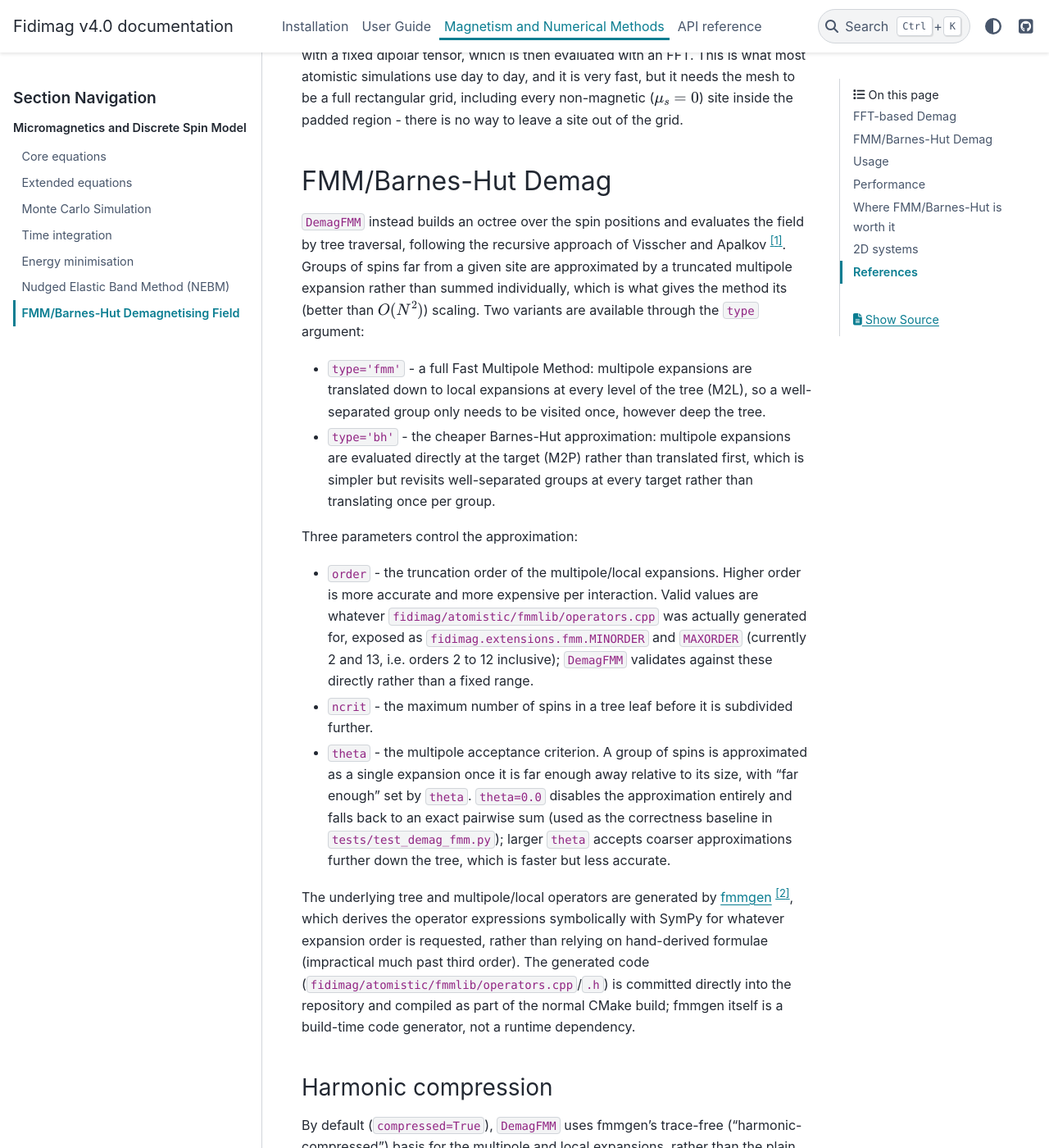
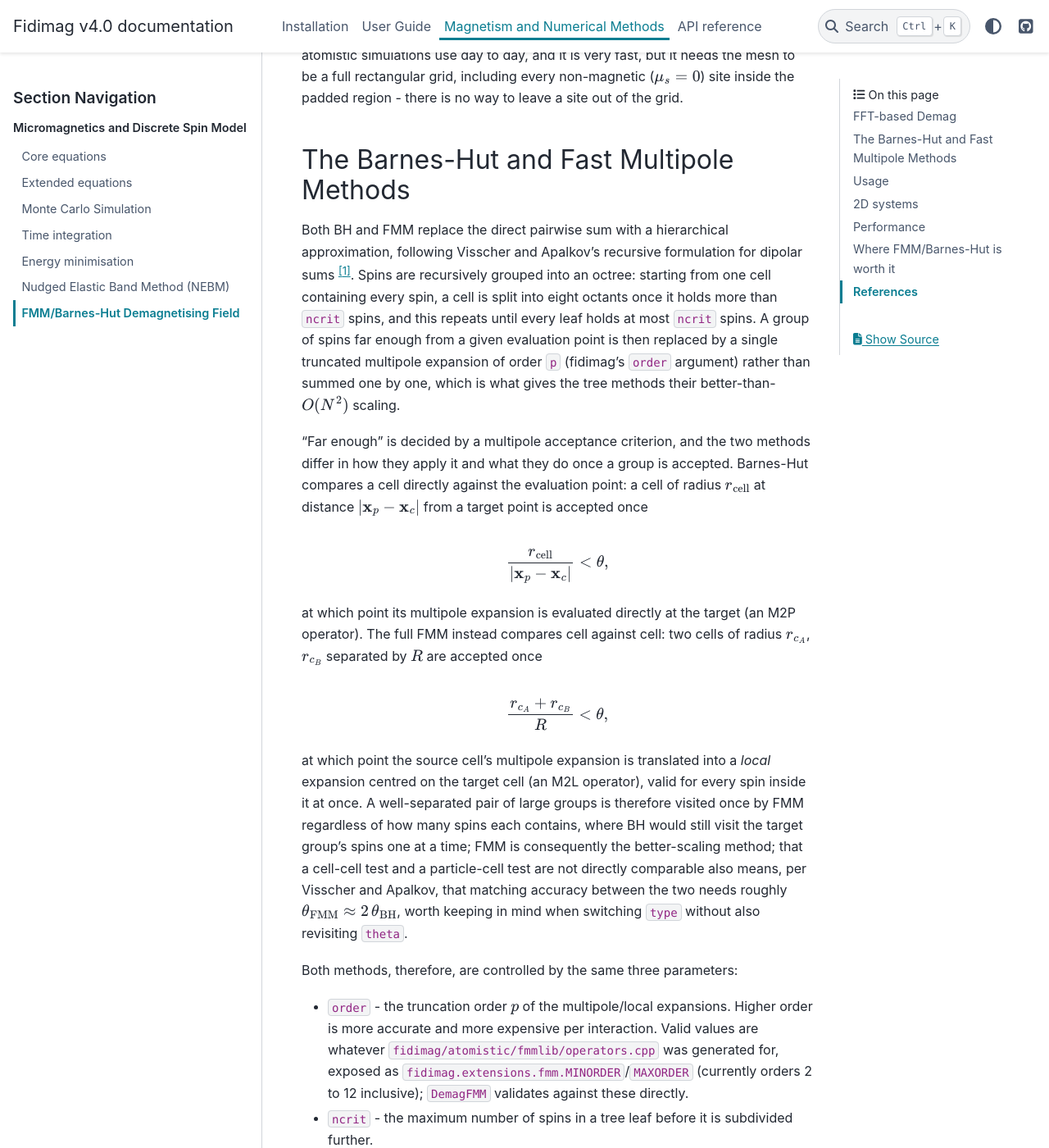
Before and after one commit to computationalmodelling/fidimag, a Sphinx documentation site: the page built from doc/physics_num_methods/demag_fmm.rst, in a window 1280 px wide and 1400 px high, scrolled down 537 px. Shown: the whole window at 82% size. Built offline with Sphinx 7.4.7 and the PyData theme 0.15.4, drawn with Linux system fonts in a browser that asks for light colours; pages that are not in the unit, such as notebooks, are missing from menus; some of the changed text lies outside the part shown.

Commit message:
Rewrite demag_fmm docs around the fmmgen paper's method description

```diff
--- a/doc/physics_num_methods/demag_fmm.rst
+++ b/doc/physics_num_methods/demag_fmm.rst
@@ -3,11 +3,10 @@ FMM/Barnes-Hut Demagnetising Field
 
 The dipolar (demagnetising, stray field) interaction, defined in
 :doc:`core_eqs`, is a sum over every pair of spins in the system, so a direct
-evaluation costs :math:`O(N^2)` per field update. Fidimag currently offers two
-ways of avoiding that cost for atomistic simulations: ``Demag``, which uses
-OOMMF's FFT convolution, and ``DemagFMM``, which uses a hierarchical tree
-method (a genuine Fast Multipole Method, or the cheaper Barnes-Hut
-approximation to it). Both live in ``fidimag/atomistic/demag.py``.
+evaluation costs :math:`O(N^2)` per field update. Fidimag offers two ways of
+avoiding that cost for atomistic simulations: ``Demag``, which uses OOMMF's
+FFT convolution, and ``DemagFMM``, which uses a Fast Multipole Method (FMM)
+or Barnes-Hut (BH) tree. Both live in ``fidimag/atomistic/demag.py``.
 
 FFT-based Demag
 ----------------
@@ -20,66 +19,147 @@ day, and it is very fast, but it needs the mesh to be a full rectangular
 grid, including every non-magnetic (:math:`\mu_s=0`) site inside the padded
 region - there is no way to leave a site out of the grid.
 
-FMM/Barnes-Hut Demag
----------------------
+The Barnes-Hut and Fast Multipole Methods
+-------------------------------------------
 
-``DemagFMM`` instead builds an octree over the spin positions and evaluates
-the field by tree traversal, following the recursive approach of Visscher
-and Apalkov [1]_. Groups of spins far from a given site are approximated by
-a truncated multipole expansion rather than summed individually, which is
-what gives the method its (better than :math:`O(N^2)`) scaling. Two
-variants are available through the ``type`` argument:
+Both BH and FMM replace the direct pairwise sum with a hierarchical
+approximation, following Visscher and Apalkov's recursive formulation for
+dipolar sums [1]_. Spins are recursively grouped into an octree: starting
+from one cell containing every spin, a cell is split into eight octants
+once it holds more than ``ncrit`` spins, and this repeats until every leaf
+holds at most ``ncrit`` spins. A group of spins far enough from a given
+evaluation point is then replaced by a single truncated multipole
+expansion of order ``p`` (fidimag's ``order`` argument) rather than summed
+one by one, which is what gives the tree methods their better-than-
+:math:`O(N^2)` scaling.
 
-- ``type='fmm'`` - a full Fast Multipole Method: multipole expansions are
-  translated down to local expansions at every level of the tree (M2L), so a
-  well-separated group only needs to be visited once, however deep the tree.
-- ``type='bh'`` - the cheaper Barnes-Hut approximation: multipole
-  expansions are evaluated directly at the target (M2P) rather than
-  translated first, which is simpler but revisits well-separated groups at
-  every target rather than translating once per group.
+"Far enough" is decided by a multipole acceptance criterion, and the two
+methods differ in how they apply it and what they do once a group is
+accepted. Barnes-Hut compares a cell directly against the evaluation point:
+a cell of radius :math:`r_{\text{cell}}` at distance :math:`|\mathbf{x}_p -
+\mathbf{x}_c|` from a target point is accepted once
 
-Three parameters control the approximation:
+.. math::
+   \frac{r_{\text{cell}}}{|\mathbf{x}_p - \mathbf{x}_c|} < \theta,
 
-- ``order`` - the truncation order of the multipole/local expansions.
-  Higher order is more accurate and more expensive per interaction. Valid
-  values are whatever ``fidimag/atomistic/fmmlib/operators.cpp`` was
-  actually generated for, exposed as ``fidimag.extensions.fmm.MINORDER`` and
-  ``MAXORDER`` (currently 2 and 13, i.e. orders 2 to 12 inclusive);
-  ``DemagFMM`` validates against these directly rather than a fixed range.
+at which point its multipole expansion is evaluated directly at the target
+(an M2P operator). The full FMM instead compares cell against cell: two
+cells of radius :math:`r_{c_A}`, :math:`r_{c_B}` separated by :math:`R` are
+accepted once
+
+.. math::
+   \frac{r_{c_A} + r_{c_B}}{R} < \theta,
+
+at which point the source cell's multipole expansion is translated into a
+*local* expansion centred on the target cell (an M2L operator), valid for
+every spin inside it at once. A well-separated pair of large groups is
+therefore visited once by FMM regardless of how many spins each contains,
+where BH would still visit the target group's spins one at a time; FMM is
+consequently the better-scaling method; that a cell-cell test and a
+particle-cell test are not directly comparable also means, per Visscher and
+Apalkov, that matching accuracy between the two needs roughly
+:math:`\theta_{\text{FMM}} \approx 2\,\theta_{\text{BH}}`, worth keeping in
+mind when switching ``type`` without also revisiting ``theta``.
+
+Both methods, therefore, are controlled by the same three parameters:
+
+- ``order`` - the truncation order :math:`p` of the multipole/local
+  expansions. Higher order is more accurate and more expensive per
+  interaction. Valid values are whatever
+  ``fidimag/atomistic/fmmlib/operators.cpp`` was generated for, exposed as
+  ``fidimag.extensions.fmm.MINORDER``/``MAXORDER`` (currently orders 2 to
+  12 inclusive); ``DemagFMM`` validates against these directly.
 - ``ncrit`` - the maximum number of spins in a tree leaf before it is
   subdivided further.
-- ``theta`` - the multipole acceptance criterion. A group of spins is
-  approximated as a single expansion once it is far enough away relative to
-  its size, with "far enough" set by ``theta``. ``theta=0.0`` disables the
-  approximation entirely and falls back to an exact pairwise sum (used as
-  the correctness baseline in ``tests/test_demag_fmm.py``); larger ``theta``
-  accepts coarser approximations further down the tree, which is faster but
-  less accurate.
+- ``theta`` - the multipole acceptance criterion above. ``theta=0.0``
+  disables the approximation entirely and falls back to an exact pairwise
+  sum (used as the correctness baseline in ``tests/test_demag_fmm.py``);
+  larger ``theta`` accepts coarser, faster, less accurate approximations
+  further down the tree.
 
-The underlying tree and multipole/local operators are generated by
-`fmmgen <https://github.com/rpep/fmmgen>`_ [2]_, which derives the operator
-expressions symbolically with SymPy for whatever expansion order is
-requested, rather than relying on hand-derived formulae (impractical much
-past third order). The generated code
+and the choice between them is fidimag's ``type`` argument: ``type='fmm'``
+(the default) for the full FMM, ``type='bh'`` for Barnes-Hut.
+
+Multipole and local expansions
+~~~~~~~~~~~~~~~~~~~~~~~~~~~~~~~
+
+The expansions themselves come from Taylor-expanding the dipolar Green's
+function about a cell centre. Using multi-index notation for a triple
+:math:`\mathbf{n} = (n_x, n_y, n_z)`, with :math:`\mathbf{r}^{\mathbf{n}} =
+x^{n_x} y^{n_y} z^{n_z}` and :math:`\mathbf{n}! = n_x!\, n_y!\, n_z!`, a
+source at :math:`\mathbf{x}_a` has multipole moments about a cell centre
+:math:`\mathbf{z}_A`
+
+.. math::
+   \mathbf{M}_{\mathbf{n}}(\mathbf{z}_A) = \sum_{|\mathbf{k}|=0}^{p-|\mathbf{n}|}
+   \frac{(\mathbf{z}_A - \mathbf{x}_a)^{\mathbf{k}}}{\mathbf{k}!}\, \mathcal{S}_{\mathbf{n}-\mathbf{k}},
+
+where :math:`\mathcal{S}` are the source's own moments (this is the P2M
+operator). A dipole source, which is what a magnetic moment is, has
+:math:`\mathcal{S}_{(1,0,0)}=\mu_x`, :math:`\mathcal{S}_{(0,1,0)}=\mu_y`,
+:math:`\mathcal{S}_{(0,0,1)}=\mu_z` and every other moment zero; fmmgen
+calls this minimum order the *source order*, ``source_order=1`` for
+fidimag's magnetic moments (``source_order=0`` would be a point charge,
+``2`` a quadrupole, and so on). When a cell is subdivided, a child's
+moments are shifted to the parent's centre :math:`\mathbf{z}_A'` by the
+M2M operator
+
+.. math::
+   \mathbf{M}_{\mathbf{n}}(\mathbf{z}_A') = \sum_{|\mathbf{k}|=0}^{p-|\mathbf{n}|}
+   \frac{(\mathbf{z}_A - \mathbf{z}_A')^{\mathbf{k}}}{\mathbf{k}!}\, \mathbf{M}_{\mathbf{n}-\mathbf{k}}(\mathbf{z}_A).
+
+Once a source cell at :math:`\mathbf{z}_A` and target cell at
+:math:`\mathbf{z}_B` satisfy the FMM acceptance criterion, the M2L operator
+converts the source's multipole expansion into a local expansion about the
+target's centre,
+
+.. math::
+   \mathbf{L}_{\mathbf{n}}(\mathbf{z}_B) = \sum_{|\mathbf{m}|=0}^{p-|\mathbf{n}|-s}
+   (-1)^{\mathbf{n}}\, \mathbf{M}_{\mathbf{m}}(\mathbf{z}_A)\, \nabla^{\mathbf{n}+\mathbf{m}}\phi(\mathbf{z}_B - \mathbf{z}_A),
+
+with :math:`\phi` the dipolar Green's function and :math:`s` the source
+order; every spin in the target cell then reads its field from this one
+local expansion (the L2P operator), rather than the source cell's
+multipole expansion directly. A Barnes-Hut-accepted cell skips straight to
+this last step, evaluating the source's multipole expansion at the target
+point itself (M2P) with no local expansion in between. Differentiating the
+local (or multipole, for M2P) expansion gives the field components fidimag
+actually asks for, rather than the potential.
+
+Symbolic operator generation
+~~~~~~~~~~~~~~~~~~~~~~~~~~~~~
+
+The number of terms in a multipole expansion of order :math:`p` grows as
+:math:`p(p+1)/2` (more, once a nonzero source order or the trace-free basis
+below is factored in), which Pepper and Fangohr note becomes tedious to
+hand-derive correctly beyond about third order [2]_, and previously made
+supporting an arbitrary source order (monopole, dipole, quadrupole, ...) in
+one codebase impractical, forcing separate hand-written implementations
+per case. `fmmgen <https://github.com/rpep/fmmgen>`_ instead derives the
+P2M/M2M/M2L/L2P/M2P operators symbolically with SymPy for whatever order
+and source order are requested, and emits optimised C/C++ from the result
+- common subexpression elimination, and exploiting the Laplace equation's
+harmonicity (:math:`\nabla^{\mathbf{n}+(0,0,2)}\phi = -\nabla^{\mathbf{n}+(2,0,0)}\phi -
+\nabla^{\mathbf{n}+(0,2,0)}\phi`) to compute some derivatives from others rather
+than symbolically from scratch, among other passes.
+
+The generated code
 (``fidimag/atomistic/fmmlib/operators.cpp``/``.h``) is committed directly
 into the repository and compiled as part of the normal CMake build; fmmgen
-itself is a build-time code generator, not a runtime dependency.
+itself is a build-time code generator, not a runtime dependency of
+fidimag.
 
 Harmonic compression
 ~~~~~~~~~~~~~~~~~~~~~
 
 By default (``compressed=True``), ``DemagFMM`` uses fmmgen's trace-free
-("harmonic-compressed") basis for the multipole and local expansions, rather
-than the plain Cartesian tensor basis. The two are algebraically identical,
-but the compressed basis has :math:`(p+1)^2` coefficients at order
-:math:`p` instead of the uncompressed :math:`\binom{p+3}{3}`, which
-substantially reduces the operation count of the M2L step - the dominant
-cost at high expansion order. See Coles and Bieri [3]_ for the derivation of
-the reduction fmmgen implements. Because the two bases are algebraically
-equivalent, ``tests/test_demag_fmm.py`` checks the compressed path directly
-against the FFT-based ``Demag`` (and, for a brute-force ground truth,
-against ``DemagFull``), rather than treating it as a separate approximation
-to validate independently.
+("harmonic-compressed") basis for the multipole and local expansions,
+rather than the plain Cartesian tensor basis above. The two are
+algebraically identical, but the compressed basis has :math:`(p+1)^2`
+coefficients at order :math:`p` instead of the uncompressed
+:math:`\binom{p+3}{3}`, which substantially reduces the operation count of
+the M2L step - the dominant cost at high expansion order. See Coles and
+Bieri for the derivation of the reduction fmmgen implements [3]_.
 
 Usage
 -----
@@ -99,8 +179,29 @@ interaction::
 
 There is no separate driver keyword to pick ``DemagFMM`` over ``Demag`` -
 they are both ordinary ``Energy`` interactions, and either or both can be
-added to a simulation. ``type='fmm'`` (the default) and ``type='bh'`` select
-between the FMM and Barnes-Hut variants described above.
+added to a simulation.
+
+2D systems
+----------
+
+A 2D mesh (``CuboidMesh`` with ``nz=1``) has every site at the same z, so
+only relative (x, y) displacements ever enter the field calculation
+between them - the tree does not need a z column at all, whatever that
+shared z actually is. fmmgen's planar operator variant
+(``generate_code(..., planar=True)``) drops the multipole/local terms that
+are always zero once every source and target has z=0; this is not a
+further approximation on top of ``order``/``theta``, since a 2D mesh's
+sites genuinely satisfy that condition exactly. ``DemagFMM`` detects a 2D
+mesh and uses the planar variant automatically - no separate argument is
+needed to ask for it.
+
+.. image:: ../images/demag_fmm_2d_vs_general.png
+
+``benchmarks/demag_fmm_2d_vs_general.py`` times the planar variant against
+the general one on the same 2D mesh, for :math:`L \times L` meshes up to
+:math:`N=22{,}500`. The planar variant is consistently faster, by 1.3x to
+1.7x depending on ``theta``, since the reduction is a fixed cut in
+operation count per interaction rather than a change in scaling.
 
 Performance
 -----------
@@ -111,153 +212,65 @@ Performance
 for ``DemagFMM`` against ``Demag``, on cubic :math:`L\times L\times L`
 atomistic cuboid meshes, sweeping :math:`L` from 5 to 60 (:math:`N=125` to
 :math:`N=216{,}000` spins) and ``theta`` over 0.3, 0.5, 0.7 and 0.9, at
-``order=8``, ``ncrit=128``. Both methods' field is already computed for the
-timing loop, so their relative L2 difference (against each other, restricted
-to nothing here since every site is active) is a free byproduct, recorded as
-``field_rel_err`` in the CSV and shown in the bottom panel. See
-``benchmarks/results/`` for the raw CSV.
+``order=8``. The bottom panel is the relative field error against
+``Demag``, a free byproduct of timing both on the same spin configuration.
 
-At the smallest size tested (:math:`N=125`), ``DemagFMM`` and ``Demag`` take
-about the same time. From there the gap widens steadily with :math:`N`: at
-the largest size tested (:math:`N=216{,}000`), ``DemagFMM`` is slower than
+At the smallest size tested (:math:`N=125`), ``DemagFMM`` and ``Demag``
+take about the same time. From there the gap widens steadily with
+:math:`N`: at the largest size tested, ``DemagFMM`` is slower than
 ``Demag`` by a factor of about 28x at ``theta=0.7`` and about 740x at
-``theta=0.3``, and the gap is still widening at that point, not levelling
-off. This is not a surprising result: a solid cuboid is exactly the
-geometry the FFT convolution is designed for, with full translational
-symmetry and no wasted grid sites, so it is a genuinely unfavourable
-comparison for the tree method.
-
-Accuracy behaves exactly as ``theta`` is meant to control it: tighter
-(smaller) ``theta`` is both slower and more accurate, degrading smoothly
-with no surprises, from :math:`5\times10^{-7}` at ``theta=0.3`` up to about
-1.1% at ``theta=0.9``, both essentially independent of :math:`N` over the
-range tested. ``theta=0.9`` is the only one of the four that is not
-comfortably accurate for most purposes; ``0.3`` to ``0.7`` all stay under
-0.1%.
+``theta=0.3``, and still widening. This is not a surprising result: a
+solid cuboid is exactly the geometry the FFT convolution is designed for,
+with full translational symmetry and no wasted grid sites, so it is a
+genuinely unfavourable comparison for the tree method. Accuracy degrades
+smoothly as ``theta`` loosens, from :math:`5\times10^{-7}` at ``theta=0.3``
+to about 1.1% at ``theta=0.9``, both essentially independent of :math:`N`
+over the range tested.
 
 Where FMM/Barnes-Hut is worth it
 ---------------------------------
 
 The FFT method's restriction to a ``CuboidMesh`` is fundamental, not
 incidental - the convolution relies on translational symmetry across a
-regular grid. ``DemagFMM`` has no such restriction in principle: it operates
-on a list of spin positions, not a grid, so it is the natural route to
-supporting demagnetising fields on irregular or non-cuboid meshes in the
-future.
+regular grid. ``DemagFMM`` has no such restriction in principle: it
+operates on a list of spin positions, not a grid, so it is the natural
+route to supporting demagnetising fields on irregular or non-cuboid
+meshes in the future.
 
 There is also a more immediate benefit even on ``CuboidMesh``. The FFT
 method must pad and transform the full grid, including every non-magnetic
 (:math:`\mu_s=0`) site - a patterned sample with large non-magnetic gaps
 pays the same grid cost as a solid block of the same bounding box.
-``DemagFMM`` does not: ``DemagFMM.setup()`` restricts its tree to the sites
-with ``mu_s != 0`` (``np.nonzero(mu_s)``), so its cost tracks the number of
-magnetic sites rather than the size of the bounding box they sit in.
-``mu_s=0`` sites are simply returned at exactly zero field, since they
-carry no moment and never needed one evaluated at them in the first place.
-
-``benchmarks/demag_fmm_vs_fft_sparse.py`` demonstrates this on a fixed
-4x4 array of 2.5 nm radius, 3-atomic-layer nanodisks (about 12,800 active
-atomistic sites throughout), growing only the spacing between disks, so
-the bounding box - and with it the FFT method's grid - grows while the
-active site count does not. It sweeps the same ``theta`` values as the
-solid-cuboid benchmark above, at ``order=8``. ``benchmarks/plot_nanodisk_array.py``
-renders the ``mu_s`` pattern itself; here it is at the 18 nm spacing point
-(94% empty):
+``DemagFMM`` does not: it builds its tree only from the sites with
+``mu_s != 0``, so its cost tracks the number of magnetic sites rather than
+the size of the bounding box they sit in. ``mu_s=0`` sites are returned at
+exactly zero field, since they carry no moment and never needed one
+evaluated at them.
 
 .. image:: ../images/nanodisk_array_geometry.png
 
 .. image:: ../images/demag_fmm_vs_fft_sparse.png
 
-The x-axis is ``N_grid``, not "sparsity", on purpose: ``Demag``'s cost is a
-direct function of the bounding-box grid it convolves over, full stop, with
-no notion of how much of that grid is empty. Growing the disk spacing here
-grows ``N_grid`` while ``N_active`` stays fixed, which *also* grows the
-derived "percent empty" (:math:`1 - N_{\text{active}} / N_{\text{grid}}`)
-quoted below - but that is a side effect of the one knob (spacing) being
-varied, not an independent cause, so plotting ``Demag``'s time against
-emptiness itself would suggest a causal relationship that is not really
-there. The bottom panel is the field accuracy, restricted to the active
-sites (see the note on ``time_demag`` in the benchmark script for why
-inactive sites are excluded from that comparison).
+``benchmarks/demag_fmm_vs_fft_sparse.py`` demonstrates this on a fixed 4x4
+array of 2.5 nm radius nanodisks (about 12,800 active atomistic sites
+throughout), growing only the spacing between disks, so the bounding box -
+and with it the FFT method's grid - grows while the active site count does
+not. At the smallest spacing tested (6 nm, 45% empty), ``DemagFMM`` is 9x
+to 55x slower than ``Demag`` depending on ``theta``; the two cross at
+around 96-97% empty, and by the widest spacing tested (90 nm, 99.8% empty),
+``DemagFMM`` is 8x to 10x faster, essentially independent of ``theta``.
+This is the geometry - sparse, patterned, or otherwise mostly-empty
+samples such as nanomagnet or MRAM bit arrays - the ``mu_s=0`` exclusion
+is for. Accuracy stays comfortably good throughout this sweep too: worst
+case is 0.17% (``theta=0.9``, most densely packed spacing), and
+``theta <= 0.7`` never exceeds 0.01%.
 
-At the smallest spacing tested (6 nm, 45% empty), ``DemagFMM`` is 9x to 55x
-slower than ``Demag`` depending on ``theta`` (looser ``theta`` is faster).
-The gap closes as the array is spread out, all four ``theta`` curves
-crossing ``Demag`` at around 96-97% empty; by the widest spacing tested
-(90 nm, 99.8% empty, a :math:`5.27\times10^{6}`-site bounding box),
-``DemagFMM`` is 8x to 10x faster than ``Demag``, essentially independent of
-``theta`` by that point. This is the geometry - sparse, patterned, or
-otherwise mostly-empty samples such as nanomagnet or MRAM bit arrays - the
-``mu_s=0`` exclusion is actually for.
-
-Accuracy (bottom panel) stays comfortably good throughout: worst case
-across the whole sweep is 0.17% (``theta=0.9``, smallest spacing tested),
-and ``theta <= 0.7`` never exceeds 0.01%. It is, if anything, slightly
-better than the equivalent solid-cuboid ``theta`` in the Performance section
-above (1.1% at ``theta=0.9`` there) - each disk is a small, separate
-cluster rather than one large connected block, so the net moment any single
-tree cell accumulates is smaller, which is what a geometric acceptance
-criterion like ``theta`` responds well to.
-
-One caveat: this only benefits the field evaluation. ``CuboidMesh``
-construction itself (in particular its neighbour list, needed regardless of
-which demag method is used) still costs :math:`O(\text{bounding box size})`
-and does not benefit from sparsity - at the widest spacing tested it took
-tens of seconds by itself, far more than either demag call. This is a
-one-off cost at ``Sim`` setup, not paid on every ``compute_field()`` call,
-so it does not affect the timings above, but it means very sparse samples
-with a very large bounding box are not free to set up even once the field
-evaluation itself is fast.
-
-While benchmarking this, ``Sim.set_mu_s()`` - which every sparse sample
-must call - turned out to have its own, worse-than-the-mesh-construction
-cost: it used to redo a full scan of the mesh's neighbour array for every
-single ``mu_s=0`` site, an :math:`O(n_{\text{zero}} \times n)` loop. That
-made it unusable long before this benchmark's field-evaluation comparison
-became relevant (tens of seconds even at a few hundred thousand sites, far
-worse at the sizes above). This has been fixed to a single vectorised pass
-over the neighbour array, independent of how many sites are zero.
-
-2D systems
-----------
-
-A 2D system is simply a ``CuboidMesh`` with ``nz=1``. Every site then sits
-at the same z coordinate, so only relative (x, y) displacements ever enter
-the field calculation between them - the tree does not need a z column at
-all, whatever that shared z actually is. fmmgen has a planar operator
-variant for exactly this (``generate_code(..., planar=True)``), which drops
-the multipole/local terms that are always zero for z=0 sources and targets;
-this is not an approximation, since a 2D mesh's sites genuinely satisfy
-that condition. ``DemagFMM.setup()`` detects ``mesh.nz == 1`` and routes to
-it automatically, through ``fidimag.extensions.fmm.FMM2D`` rather than the
-general ``FMM`` used for a 3D mesh - no separate argument is needed to ask
-for it.
-
-.. image:: ../images/demag_fmm_2d_vs_general.png
-
-``benchmarks/demag_fmm_2d_vs_general.py`` times ``FMM2D`` against ``FMM``
-called directly on the same 2D mesh's coordinates (forcing the general path
-a 3D mesh would otherwise take), for :math:`L \times L` meshes up to
-:math:`N=22{,}500`. The planar variant is consistently faster, by 1.3x to
-1.7x depending on ``theta``, with no clear trend against :math:`N` over the
-range tested - the reduction is in operation count per interaction, not
-algorithmic complexity, so the speedup is closer to a constant factor than
-a growing one. The two disagree by no more than :math:`2\times10^{-4}`
-across the sweep, consistent with both being correct to the same
-:math:`(\text{order}, \theta)`-limited approximation error rather than
-either being a further approximation of the other.
-
-One caveat found while wiring this in: ``fmm_select()``'s target is a
-single process-global pointer that ``compute_field_fmm``/``bh``/``exact``
-read at *call* time, not at tree-build time. A 2D and a 3D ``DemagFMM`` can
-both be alive in the same process - unremarkable in a test suite, or any
-script that runs more than one simulation - and without re-selecting the
-right variant on every call, whichever was selected most recently would
-silently apply to both. ``FMM``/``FMM2D`` handle this by re-selecting their
-own variant immediately before every ``compute_field``/``compute_field_exact``
-call rather than only once at construction;
-``test_demag_fmm_2D_and_3D_interleaved_do_not_interfere`` in
-``tests/test_demag_fmm.py`` is a regression test for it.
+One practical caveat: this benefit is specific to field evaluation.
+``CuboidMesh`` construction itself still costs :math:`O(\text{bounding
+box size})` and does not benefit from sparsity, since it is needed
+regardless of which demag method is used - a one-off cost at ``Sim``
+setup, not paid on every ``compute_field()`` call, but worth remembering
+for a very sparse sample with a very large bounding box.
 
 References
 ----------
@@ -267,9 +280,10 @@ References
    Magnetic Materials, 322(2), 275-281.
    https://doi.org/10.1016/j.jmmm.2009.09.033
 
-.. [2] Pepper, R. A. fmmgen: symbolic generation of Fast Multipole and
-   Barnes-Hut operators. https://github.com/rpep/fmmgen,
-   https://doi.org/10.5281/zenodo.3842591, arXiv:2005.12351.
+.. [2] Pepper, R. A., & Fangohr, H. (2020). fmmgen: Automatic code
+   generation of operators for Cartesian fast multipole and Barnes-Hut
+   methods. arXiv:2005.12351. https://doi.org/10.5281/zenodo.3842591.
+   https://github.com/rpep/fmmgen
 
 .. [3] Coles, J. P., & Bieri, F. (2020). An optimizing symbolic algebra
    approach for generating fast multipole method operators. Computer
```
